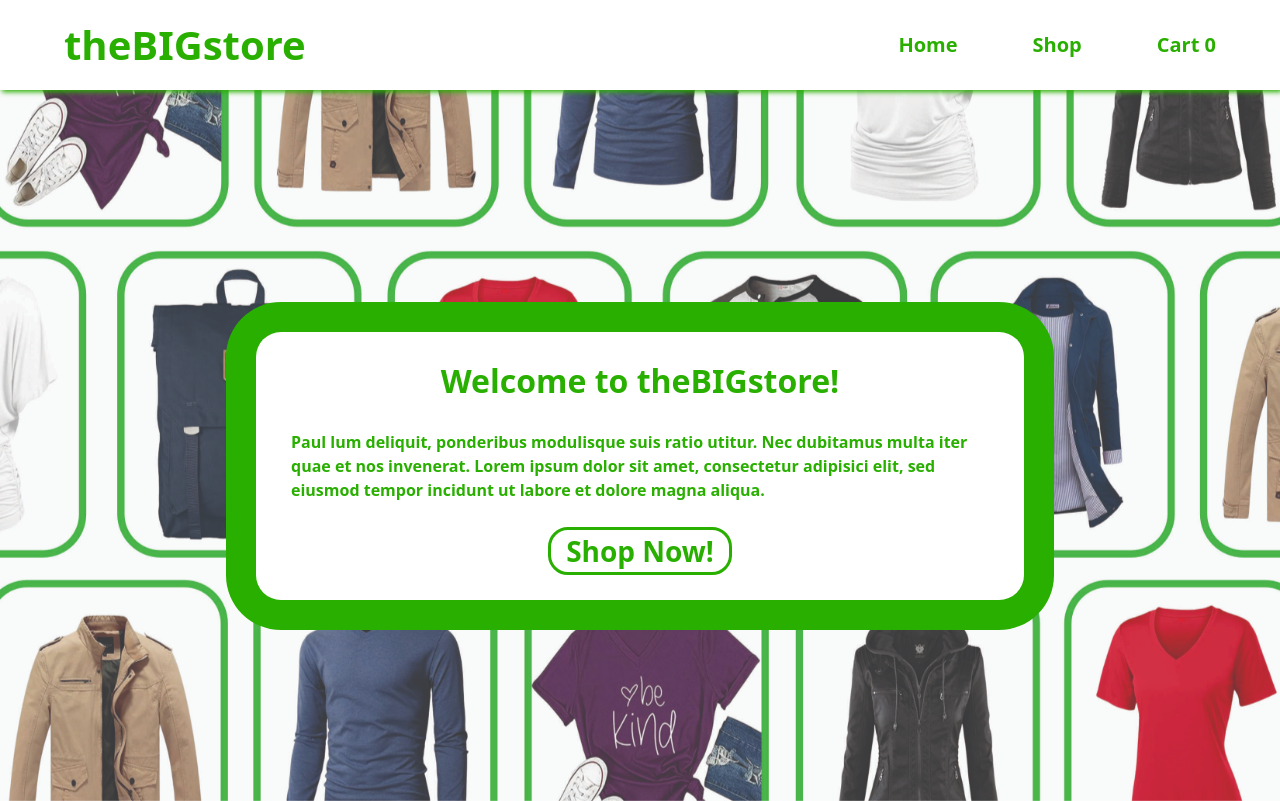
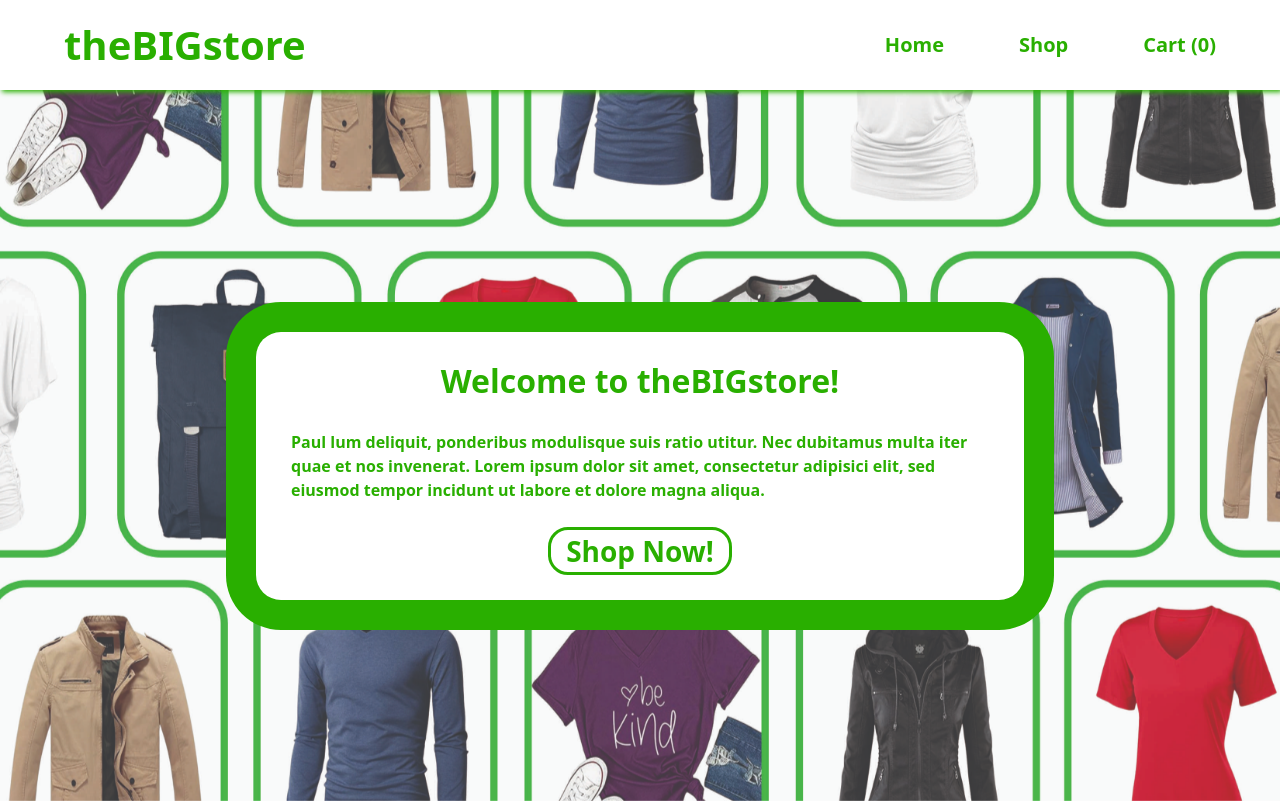
Before and after one commit to gushags/shopping-cart, a React (Vite) app: page / in a window 1280 px wide. Built offline with nearby package versions, Linux system fonts and the light colour scheme.

Commit message:
feat: pass cart total context to navigation element

```diff
--- a/src/Shop/Shop.jsx
+++ b/src/Shop/Shop.jsx
@@ -6,6 +6,7 @@ import Card from '../card/Card';
 import Button from '../button/Button';
 import styles from './Shop.module.css';
 import { addToCartButton } from '/src/button/Button.module.css';
+import { CartTotalContext } from '../contexts';
 
 export default function Shop() {
   const [products, setProducts] = useState(null);
@@ -31,7 +32,9 @@ export default function Shop() {
 
   return (
     <>
-      <Navigation />
+      <CartTotalContext value={cartContents.length}>
+        <Navigation />
+      </CartTotalContext>
       <div className={styles.shopContainer}>
         {products &&
           products.map((product) => (
--- a/src/contexts.js
+++ b/src/contexts.js
@@ -3,3 +3,4 @@
 import { createContext } from 'react';
 
 export const QuantityContext = createContext(0);
+export const CartTotalContext = createContext(0);
--- a/src/navigation/Navigation.jsx
+++ b/src/navigation/Navigation.jsx
@@ -1,8 +1,11 @@
 // Navigation.jsx
 import styles from './Navigation.module.css';
 import { Link } from 'react-router-dom';
+import { CartTotalContext } from '../contexts';
+import { useContext } from 'react';
 
 function Navigation() {
+  const cartTotal = useContext(CartTotalContext);
   return (
     <>
       <nav>
@@ -18,7 +21,7 @@ function Navigation() {
               Shop
             </Link>
             <Link to='/cart' className={styles.grow}>
-              Cart <span data-testid='cartTotal'>0</span>{' '}
+              Cart <span data-testid='cartTotal'>({cartTotal})</span>{' '}
             </Link>
           </div>
         </div>
```
